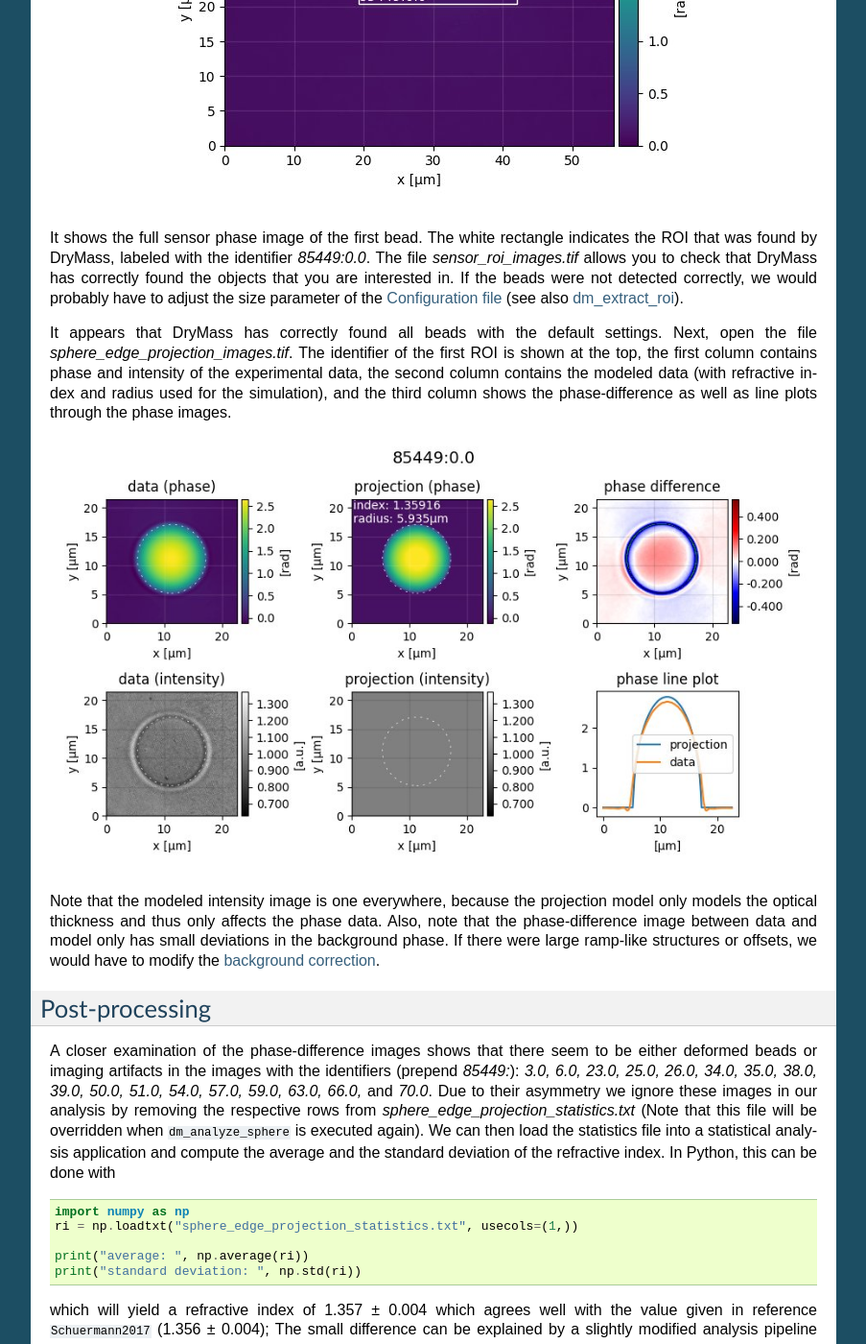
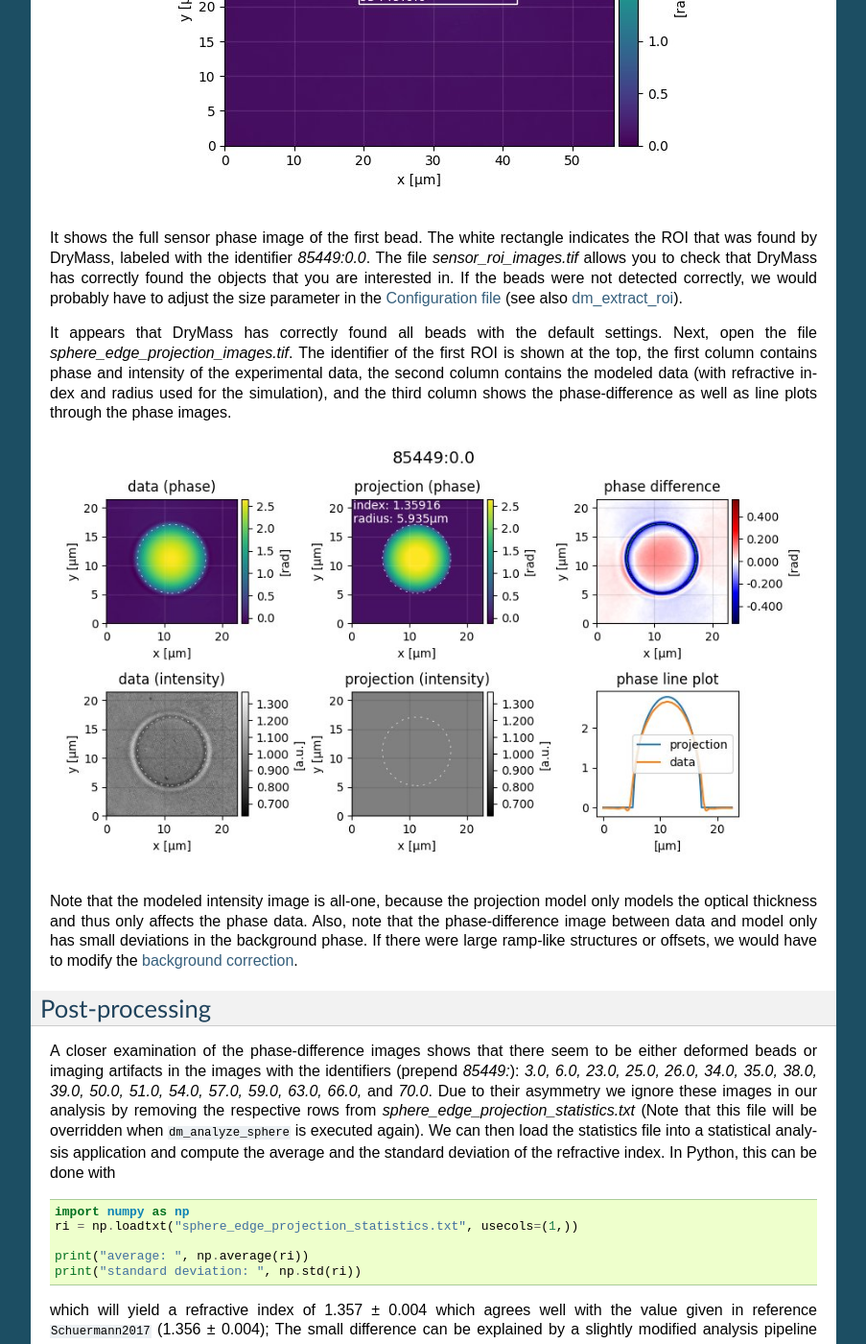
Before and after one commit to RI-imaging/DryMass, a Sphinx documentation site: the page built from docs/tutorials/t01_ri_bead.rst, in a window 1280 px wide and 1400 px high, scrolled down 1495 px. Shown: the whole window at 96% size, without its empty margins (198-1101 px from the left). Built offline with Sphinx 7.4.7, drawn with Linux system fonts in a browser that asks for light colours; pages that are not in the unit, such as notebooks, are missing from menus; the version number could not be read and is left out; cross-references to code outside the pages are shown as plain code.

Commit message:
update docs

```diff
--- a/docs/tutorials/t01_ri_bead.rst
+++ b/docs/tutorials/t01_ri_bead.rst
@@ -66,7 +66,7 @@ indicates the ROI that was found by DryMass, labeled with the identifier
 *85449:0.0*. The file *sensor_roi_images.tif* allows you to check that
 DryMass has correctly found the objects that you are interested in. If the
 beads were not detected correctly, we would probably have to adjust the
-size parameter of the :ref:`section_configuration_file` (see also
+size parameter in the :ref:`section_configuration_file` (see also
 :ref:`section_dm_extract_roi`).
 
 It appears that DryMass has correctly found all beads with the default
@@ -79,7 +79,7 @@ the phase images.
 
 .. figure:: t01_sphere_edge_projection_image.jpg
 
-Note that the modeled intensity image is one everywhere, because the projection
+Note that the modeled intensity image is all-one, because the projection
 model only models the optical thickness and thus only affects the phase data.
 Also, note that the phase-difference image between data and model only has
 small deviations in the background phase. If there were large ramp-like
```
